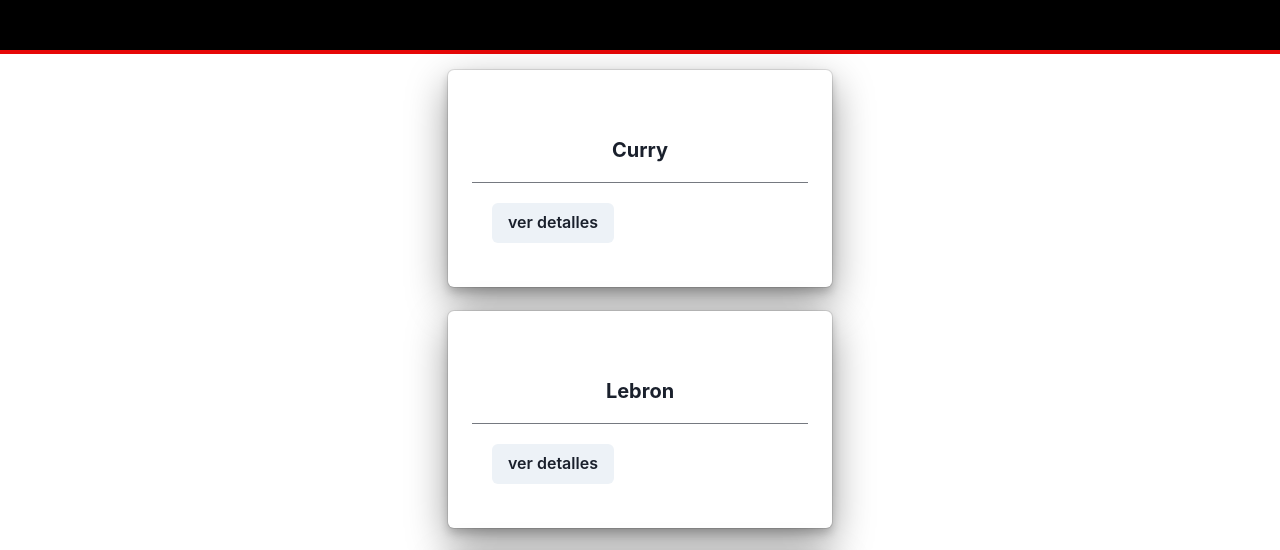
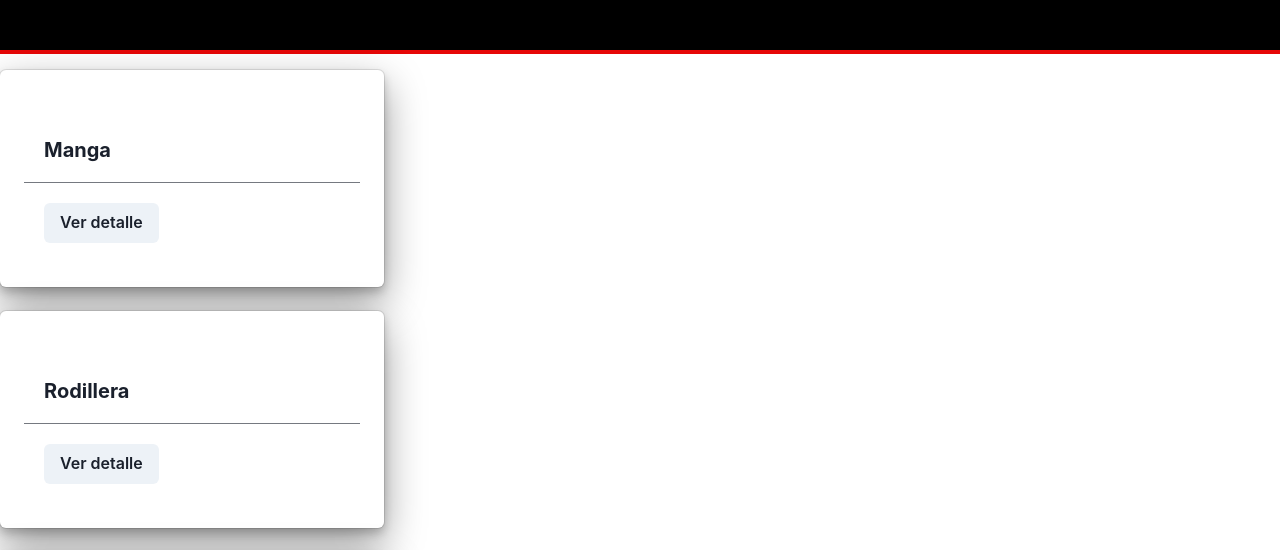
Before and after one commit to lucianodilascio/curso-react, a React (Vite) app: page /category/indumentaria in a window 1280 px wide. Shown: the part 186-736 px from the top of the page. Built offline with nearby package versions, Linux system fonts and the light colour scheme.

Commit message:
preentrega2 lista para entregar

```diff
--- a/src/App.jsx
+++ b/src/App.jsx
@@ -16,8 +16,8 @@
 
         <Route exact path='/' element={<ItemListContainer />} />
         <Route path='/cart' element={<Cart />} />
-        <Route exact path='/item/:id' element={<ItemDetailContainer />} />
-        <Route exact path='/category/:id' element={<ItemListContainer />} />
+        <Route exact path='/producto/:id' element={<ItemDetailContainer />} />
+        <Route exact path='/category/:categoryId' element={<ItemListContainer />} />
 
 
       </Routes>
--- a/src/components/Item.jsx
+++ b/src/components/Item.jsx
@@ -1,8 +1,9 @@
 import React from 'react'
-import { Button, ButtonGroup, Card, CardBody, CardFooter, Divider, Heading, Stack, Text, Flex } from '@chakra-ui/react';
+import { Button, ButtonGroup, Card, CardBody, CardFooter, Divider, Heading, Stack, Flex } from '@chakra-ui/react';
+import { Link } from 'react-router-dom';
 
 
-const Item = ({ titulo, descripcion, precio, categoria }) => {
+const Item = ({ titulo, id }) => {
   return (
     <Flex  maxW='sm' mb='6' mt='4'>
       <Card width='100%' boxShadow='dark-lg' p='6' rounded='md' bg='white'>
@@ -15,7 +16,10 @@
         <Divider />
         <CardFooter>
           <ButtonGroup spacing='2' >
-            <Button>ver detalles</Button>
+          <Link to={`/producto/${id}`}>
+           <Button>Ver detalle</Button>
+           </Link>
+
           </ButtonGroup>
         </CardFooter>
       </Card>
--- a/src/components/ItemDetail.jsx
+++ b/src/components/ItemDetail.jsx
@@ -1,19 +1,24 @@
 import React from 'react'
+import { useParams } from 'react-router-dom'
 import {Flex,Stack,Heading,Text,Card,CardBody,Divider,ButtonGroup,CardFooter } from '@chakra-ui/react'
 import ItemCount from './ItemCount'
 
-const ItemDetail = ({titulo, descripcion, precio}) => {
+const ItemDetail = ({producto}) => {
+
+const {id}= useParams()
+
+
   return (
     <Flex  maxW='sm' mb='6' mt='4'>
       <Card width='100%' boxShadow='dark-lg' p='6' rounded='md' bg='white'>
         <CardBody>
           <Stack mt='6' spacing='6'>
-            <Heading size='md'>{titulo}</Heading>
+            <Heading size='md'>{producto.titulo}</Heading>
             <Text>
-              {descripcion}.
+              {producto.descripcion}.
             </Text>
             <Text color='blue.600' fontSize='2xl'>
-              ${precio}
+              ${producto.precio}
             </Text>
           </Stack>
         </CardBody>
--- a/src/components/ItemDetailContainer.jsx
+++ b/src/components/ItemDetailContainer.jsx
@@ -1,9 +1,10 @@
 import React from 'react'
 import {useParams} from 'react-router-dom'
 import ItemDetail from './ItemDetail'
-const ItemDetailContainer = ({greeting }) => {
+const ItemDetailContainer = () => {
 
-    const {categoriaId} = useParams()
+  const { id } = useParams()
+   console.log(id)
 
     const productos = [
       { id: 1, titulo: "Curry", descripcion: "Zapatilla Stephen Curry", precio: 85000, categoria:"zapatillas" },
@@ -36,12 +37,14 @@
     })
 
 
+    const productoFiltrado = productos.find((producto)=> producto.id == id)
+    console.log(productoFiltrado)
+
 
     return (
-      <center>
-        <ItemDetail productos={productos} />
-
-      </center>
+      <div>
+    <ItemDetail producto={productoFiltrado} />
+    </div>
     )
   }
 
--- a/src/components/ItemList.jsx
+++ b/src/components/ItemList.jsx
@@ -7,15 +7,16 @@
         <div>
 
             {
-                productos.map((p) => {
+                productos.map((productos) => {
                     return (
 
                         <Item
-                            key={p.id}
-                            titulo={p.titulo}
-                            descripcion={p.descripcion}
-                            precio={p.precio}
-                            categoria= {p.categoria}
+                            key={productos.id}
+                            titulo={productos.titulo}
+                            descripcion={productos.descripcion}
+                            precio={productos.precio}
+                            categoria= {productos.categoria}
+                            id={productos.id}
                         />
                     )
                 })
--- a/src/components/ItemListContainer.jsx
+++ b/src/components/ItemListContainer.jsx
@@ -1,11 +1,13 @@
-import { useState } from 'react'
+import { useState, UseEffect } from 'react'
 import ItemList from './ItemList'
 import { useParams } from 'react-router-dom'
 
 const ItemListContainer = () => {
 
-  const {categoriaId} = useParams()
-  console.log(categoriaId)
+  const { categoryId } = useParams()
+  console.log(categoryId)
+
+
 
 
 
@@ -40,11 +42,14 @@
     })
 
 
+  const productosFiltrados = productos.filter((producto) => producto.categoria == categoryId)
 
   return (
-    <center>
-      <ItemList productos={productos} />
-    </center>
+    <div>
+      {
+        categoryId ? <ItemList productos={productosFiltrados} /> : <ItemList productos={productos} />
+      }
+    </div>
   )
 }
 
```
